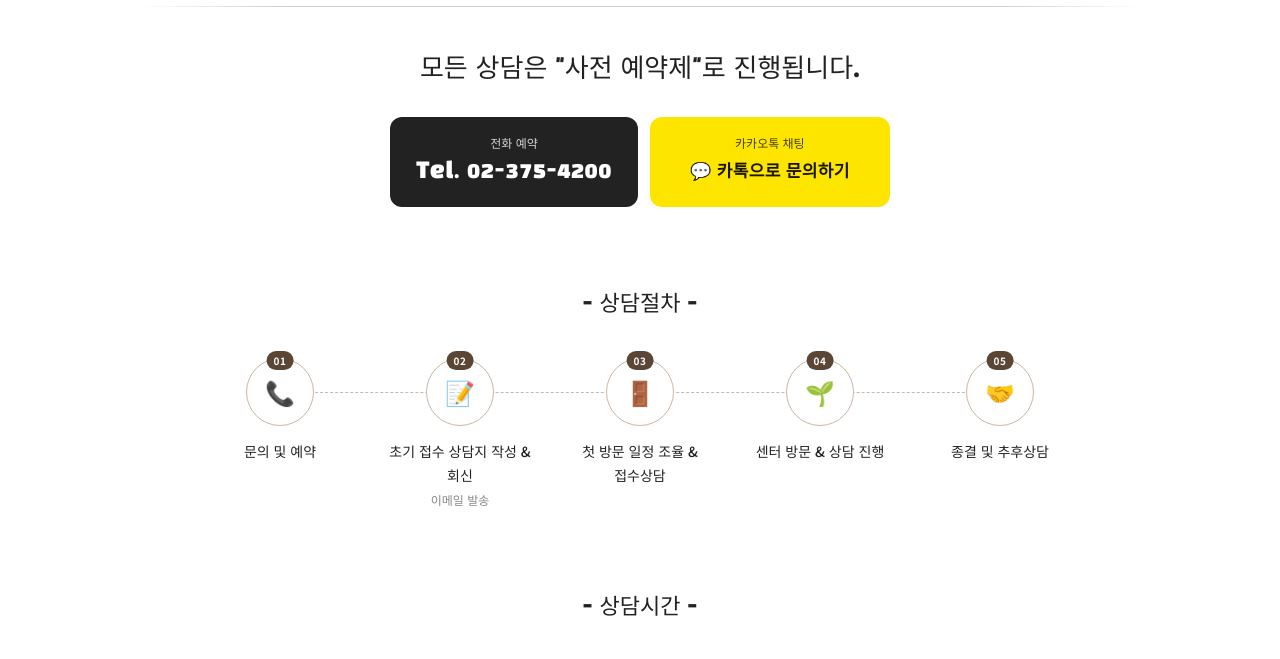
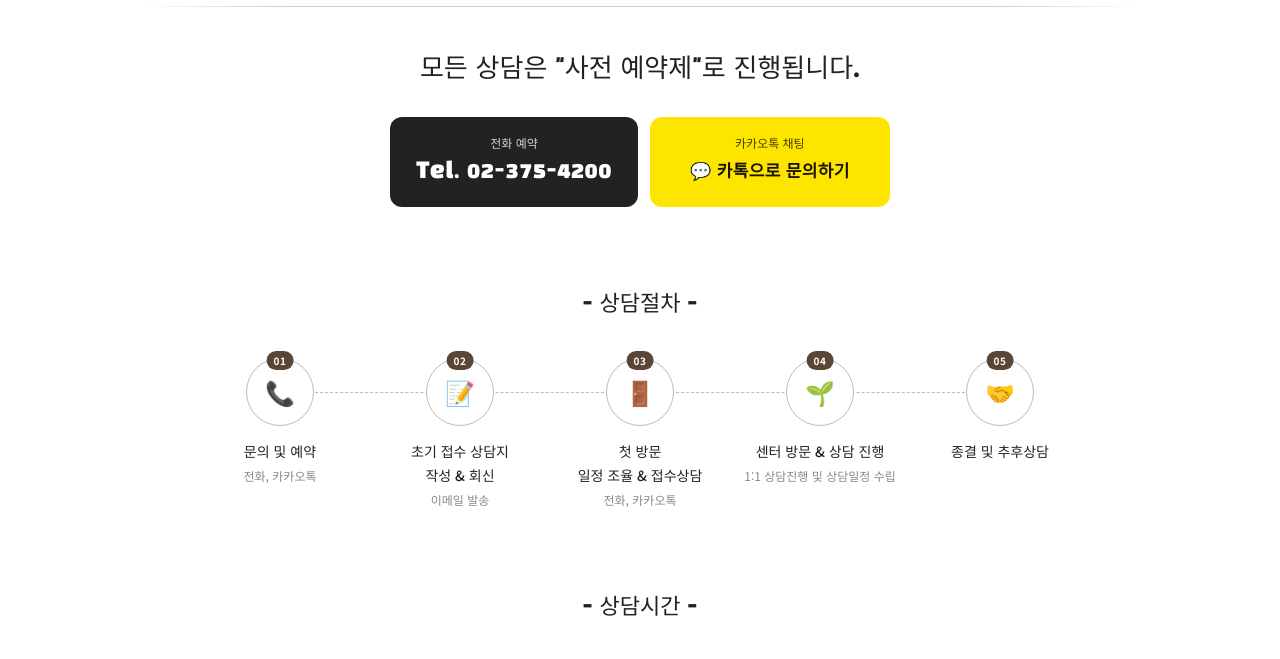
Before and after one commit to marycounsel-alt/mary-counsel, a plain HTML site: page reservation.html in a window 1280 px wide. Shown: the part 74-733 px from the top of the page. Drawn offline with Linux system fonts and the light colour scheme.

Commit message:
홈페이지 수정 (2026. 11. 25. 오후 10:07:40)

```diff
--- a/reservation.html
+++ b/reservation.html
@@ -41,10 +41,10 @@
   </div>
   <h2>- 상담절차 -</h2>
   <ol class="process" style="--n:5">
-    <li class="step"><div class="dot"><span class="num">01</span><span class="ico">📞</span></div><div class="txt"><strong>문의 및 예약</strong></div></li>
-    <li class="step"><div class="dot"><span class="num">02</span><span class="ico">📝</span></div><div class="txt"><strong>초기 접수 상담지 작성 &amp; 회신</strong><small>이메일 발송</small></div></li>
-    <li class="step"><div class="dot"><span class="num">03</span><span class="ico">🚪</span></div><div class="txt"><strong>첫 방문 일정 조율 &amp; 접수상담</strong></div></li>
-    <li class="step"><div class="dot"><span class="num">04</span><span class="ico">🌱</span></div><div class="txt"><strong>센터 방문 &amp; 상담 진행</strong></div></li>
+    <li class="step"><div class="dot"><span class="num">01</span><span class="ico">📞</span></div><div class="txt"><strong>문의 및 예약</strong><small>전화, 카카오톡</small></div></li>
+    <li class="step"><div class="dot"><span class="num">02</span><span class="ico">📝</span></div><div class="txt"><strong>초기 접수 상담지 <br>작성 &amp; 회신</strong><small>이메일 발송</small></div></li>
+    <li class="step"><div class="dot"><span class="num">03</span><span class="ico">🚪</span></div><div class="txt"><strong>첫 방문 <br>일정 조율 &amp; 접수상담</strong><small>전화, 카카오톡</small></div></li>
+    <li class="step"><div class="dot"><span class="num">04</span><span class="ico">🌱</span></div><div class="txt"><strong>센터 방문 &amp; 상담 진행</strong><small>1:1 상담진행 및 상담일정 수립</small></div></li>
     <li class="step"><div class="dot"><span class="num">05</span><span class="ico">🤝</span></div><div class="txt"><strong>종결 및 추후상담</strong></div></li>
   </ol>
   <h2>- 상담시간 -</h2>
```
Also changed, not shown: content.json (+5 -5 lines).
